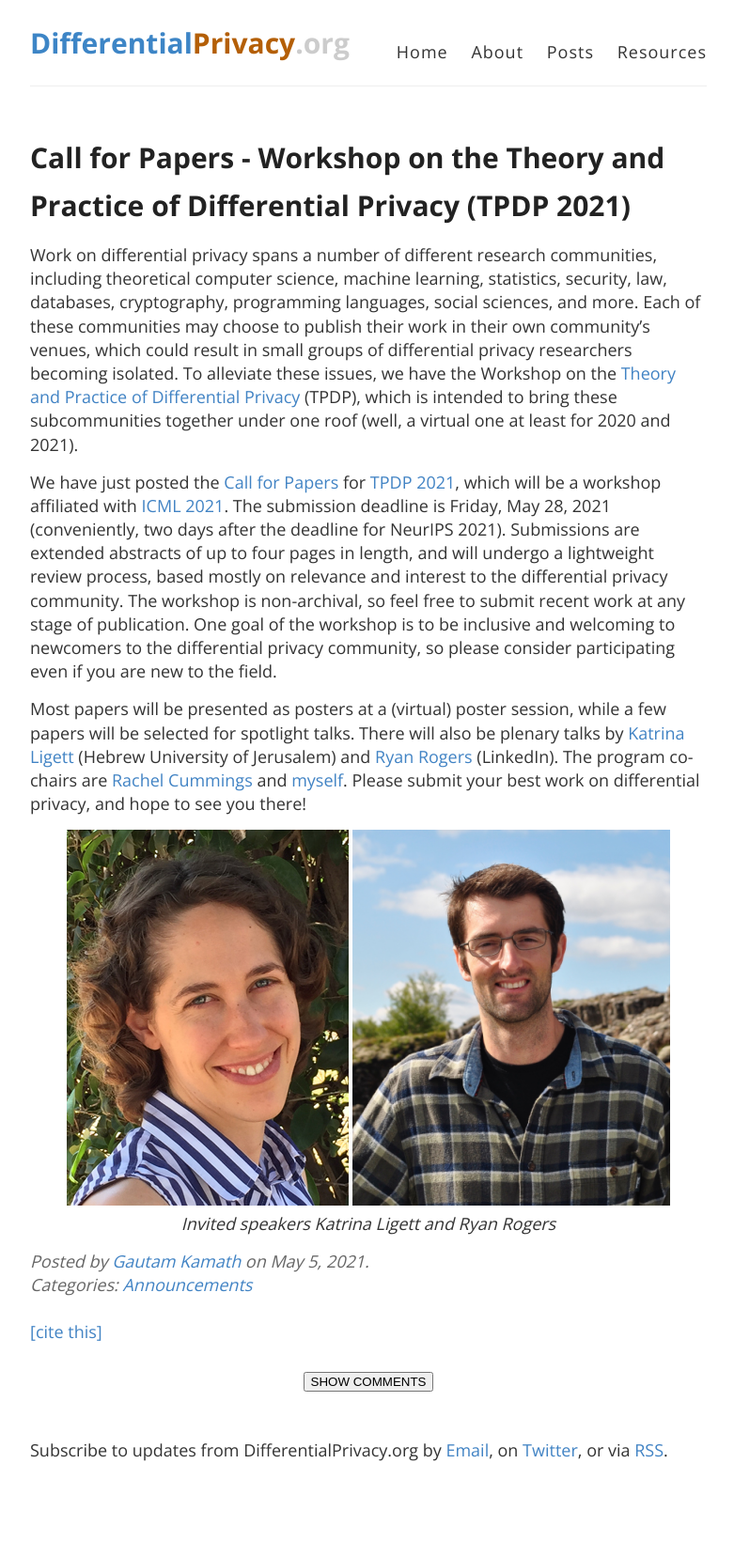
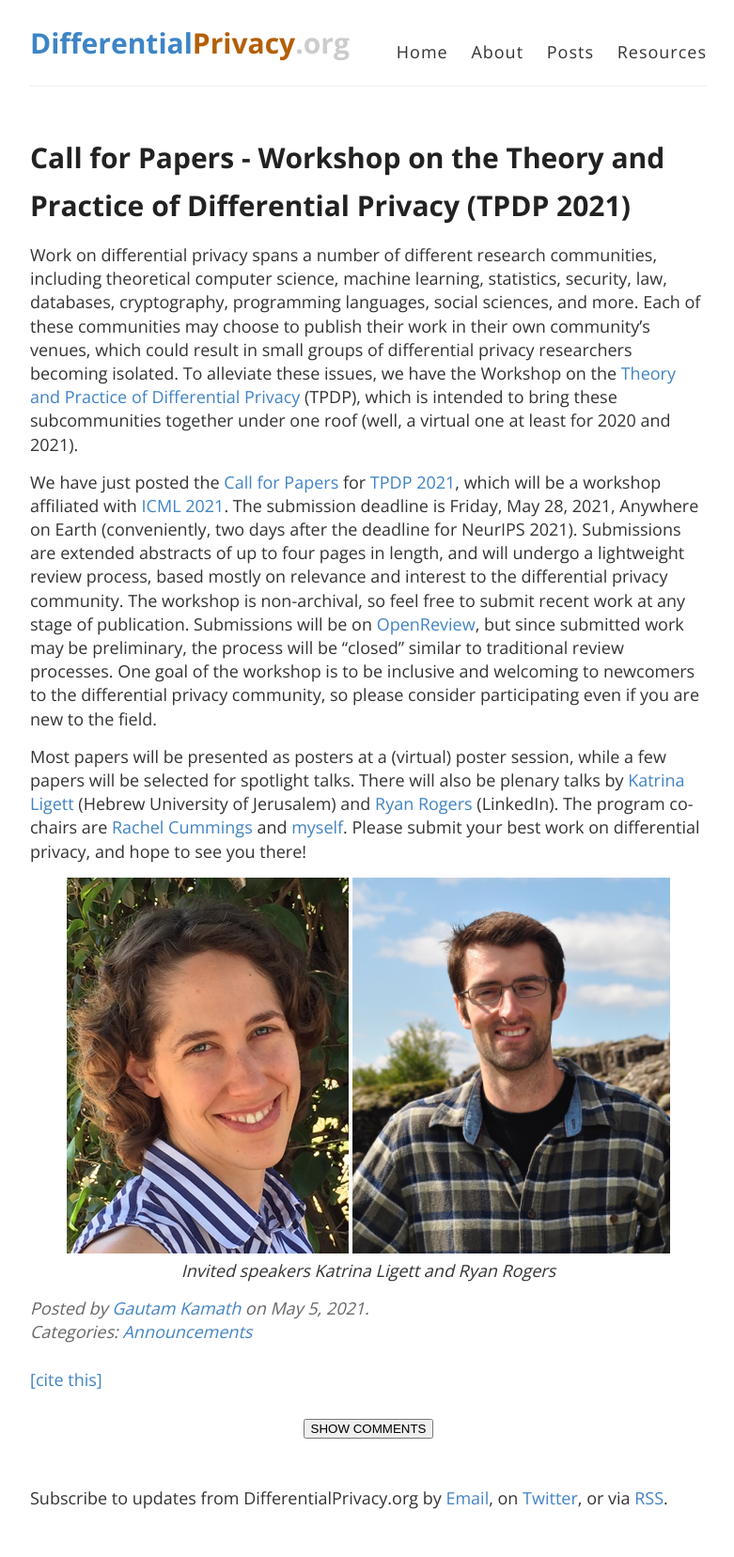
Before and after one commit to differentialprivacy/differentialprivacy, a Jekyll site: the page built from _posts/2021-05-05-tpdp21-cfp.md, in a window 1280 px wide. Shown: the whole page at 94% size, without its empty margins (248-1029 px from the left). Built offline with Jekyll 4.4.1, drawn with Linux system fonts in a browser that asks for light colours; comment, search, counter and statistics services are not loaded; before the commit the page ends 1607 px from its top, so only the background shows below that.

Commit message:
Some updates

```diff
--- a/_posts/2021-05-05-tpdp-cfp.md
+++ b/_posts/2021-05-05-tpdp21-cfp.md
@@ -13,9 +13,10 @@ Each of these communities may choose to publish their work in their own communit
 To alleviate these issues, we have the Workshop on the [Theory and Practice of Differential Privacy](https://tpdp.journalprivacyconfidentiality.org/) (TPDP), which is intended to bring these subcommunities together under one roof (well, a virtual one at least for 2020 and 2021).
 
 We have just posted the [Call for Papers](https://tpdp.journalprivacyconfidentiality.org/2021/TPDP2021CfP.pdf) for [TPDP 2021](https://tpdp.journalprivacyconfidentiality.org/2021/), which will be a workshop affiliated with [ICML 2021](https://icml.cc/Conferences/2021/).
-The submission deadline is Friday, May 28, 2021 (conveniently, two days after the deadline for NeurIPS 2021).
+The submission deadline is Friday, May 28, 2021, Anywhere on Earth (conveniently, two days after the deadline for NeurIPS 2021).
 Submissions are extended abstracts of up to four pages in length, and will undergo a lightweight review process, based mostly on relevance and interest to the differential privacy community.
 The workshop is non-archival, so feel free to submit recent work at any stage of publication.
+Submissions will be on [OpenReview](https://openreview.net/group?id=ICML.cc/2021/Workshop/TPDP), but since submitted work may be preliminary, the process will be "closed" similar to traditional review processes.
 One goal of the workshop is to be inclusive and welcoming to newcomers to the differential privacy community, so please consider participating even if you are new to the field.
 
 Most papers will be presented as posters at a (virtual) poster session, while a few papers will be selected for spotlight talks.
```
